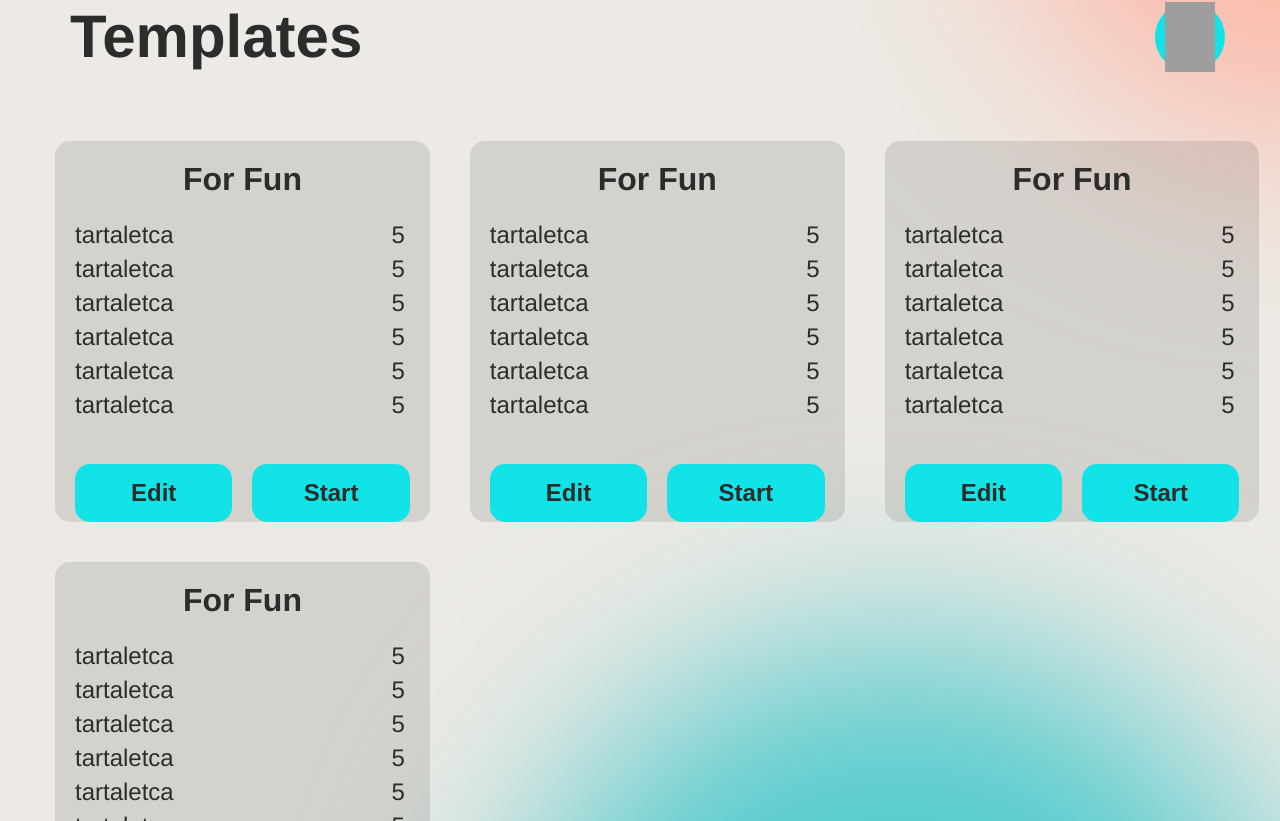
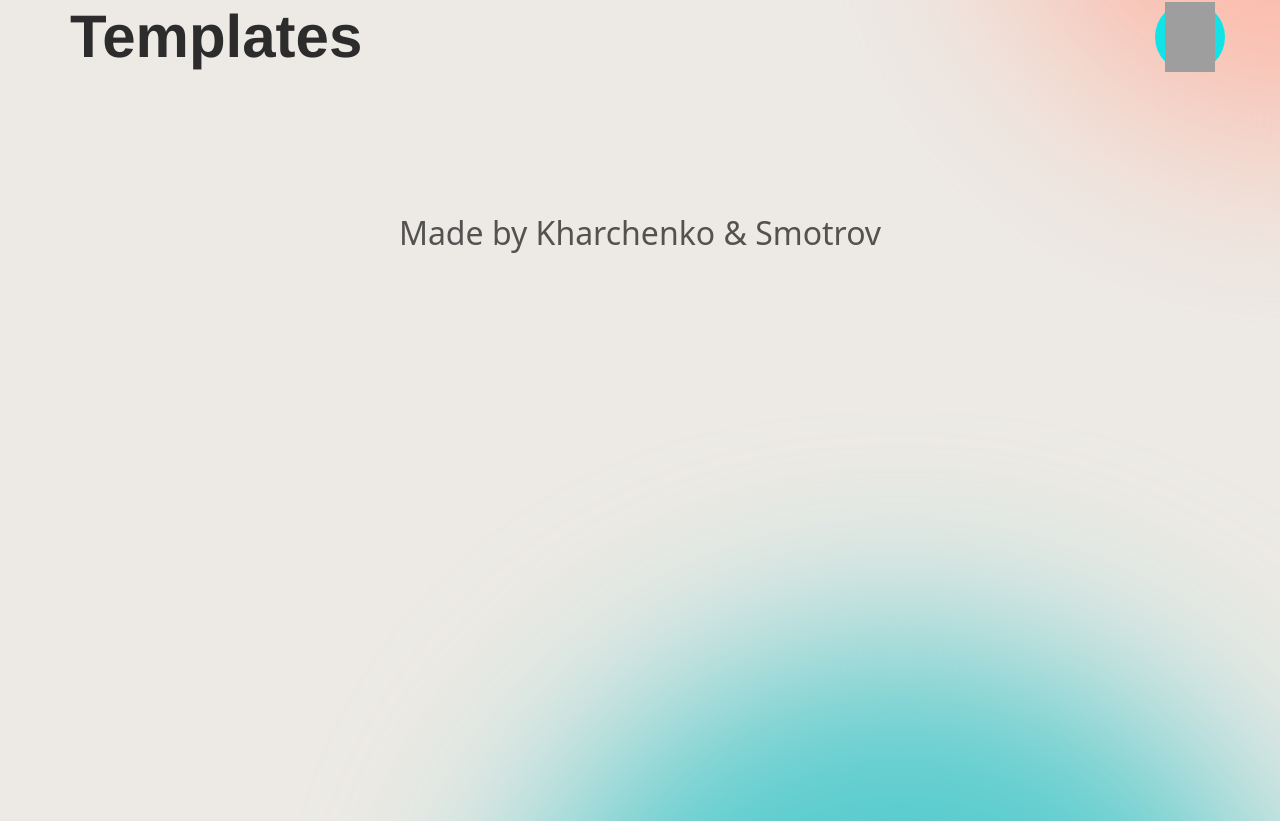
Before and after one commit to smotrov-misha/Tartaletcas, a React (Vite) app in the folder tartaletcas/: page / in a window 1280 px wide. Shown: the part 1039-1860 px from the top of the page. After the commit the page ends 1303 px from the top, so only its background shows below. Built offline with nearby package versions, Linux system fonts and the light colour scheme; grey boxes are pictures that could not be loaded.

Commit message:
I can create new templates now!!!

```diff
--- a/tartaletcas/src/App.jsx
+++ b/tartaletcas/src/App.jsx
@@ -181,6 +181,7 @@ return (
 
 function App() {
 
+
   const [whatPage, setWhatPage] = useState("Menus");
 
   const changePage = (nameOfPage) => {
--- a/tartaletcas/src/Info.css
+++ b/tartaletcas/src/Info.css
@@ -5,7 +5,7 @@
     width: 100%;
     height: 100%;
     pointer-events: all;
-    z-index: 0;
+    z-index: 100;
     /* backdrop-filter: blur(70px); */
     scroll-behavior: auto;
     overflow-y: auto;
@@ -19,12 +19,12 @@
     top: 50%;
     left: 50%;
     width: 60%;
-    margin-top: -100px;
+    margin-top: -300px;
     transform: translateX(-50%);
     padding: 40px 30px;
     overflow: hidden;
     backdrop-filter: blur(80px);
-    z-index: 100;
+    z-index: 150;
 }
 
 .menu-name {
--- a/tartaletcas/src/Templates.css
+++ b/tartaletcas/src/Templates.css
@@ -32,6 +32,7 @@
     aspect-ratio: 1/1;
     background-color: rgba(0, 0, 0, 0.1);
     border-radius: 15px;
+    position: relative;
 }
 
 .templates-grid {
@@ -59,9 +60,9 @@
 
 .template-dishes {
     margin: 0 20px 40px 20px;
-    max-height: 55%;
+    max-height: 60%;
     overflow-y: auto;
-    padding-right: 5px;
+    padding-right: 10px;
 }
 
 .template-button {
@@ -71,12 +72,94 @@
     color: #2c2c2c;
     font-weight: 600;
     font-size: 24px;
-    padding: 15px
+    padding: 15px;
 }
 
 .template-buttons-container {
-    margin: 0 20px;
     display: grid;
     grid-template-columns: 1fr 1fr;
-    gap: 20px;
+    gap: 10px;
+    position: absolute;
+    bottom: 10px;
+    left: 20px;
+    right: 20px;
 }
+
+.container-for-adding-dishes {
+    width: 85%;
+    margin: 0 auto;
+    background-color: rgba(0, 0, 0, 0.05);
+    border-radius: 15px;
+    max-height: 45vh;
+    overflow-y: auto;
+    padding-right: 10px;
+}
+
+.container-new-template {
+    background-color: rgba(0, 0, 0, 0.05);
+    height: 500px;
+}
+
+.new-template-name {
+    display: block;
+    margin: 0 auto;
+    background-color: rgba(0, 0, 0, 0.05);
+    border: none;
+    padding: 10px;
+    border-radius: 15px;
+    font-size: 52px;
+    font-weight: 600;
+    width: 50%;
+    text-align: center;
+    margin-bottom: 30px;
+}
+
+.new-template-name::placeholder {
+    color: #2c2c2c65;
+    text-decoration:underline 3px;
+}
+
+.chosen-dish {
+    background-color: rgba(0, 0, 0, 0.05);
+    border-radius: 15px;
+    display: flex;
+    justify-content: space-between;
+    margin: 3px;
+    align-items: center;
+}
+
+.chosen-dish h3 {
+    margin: 5px 0;
+    margin-left: 10px;
+}
+
+.chosen-dish input {
+    background-color: rgba(0, 0, 0, 0.05);
+    border: none;
+    padding: 10px;
+    border-radius: 15px;
+    text-align: center;
+    width: 80px;
+    font-size: 36px;
+    font-family: system-ui, -apple-system;
+    font-weight: 200;
+}
+
+.chosen-dish input::placeholder {
+    color: #2c2c2c55;
+}
+
+.template-cancel-button {
+    position: absolute;
+    top: 0;
+    left: 0;
+}
+
+.container-new-template .template-button {
+    width: auto;
+    padding: 0 50px;
+    font-size: 29px;
+    position: absolute;
+    bottom: 10px;
+    right: 10px;
+}
--- a/tartaletcas/src/Templates.jsx
+++ b/tartaletcas/src/Templates.jsx
@@ -1,73 +1,114 @@
 import './Templates.css'
 import plus from './assets/plus.svg'
-function Template() {
+import cross_button from './assets/cross_button.png'
+import React,{ useState, useEffect } from 'react'
+
+function NewTemplate(props) {
+    const dishNames = [{id: 1, name: "tartaletcas", amount: 0}, {id: 2, name: "bigass", amount: 0}, {id: 3, name: "ahahah", amount: 0},
+    {id: 4, name: "porn", amount: 0}, {id: 5, name: "kaka", amount: 0}, {id: 6, name: "lala", amount: 0},
+     {id: 7, name: "arrra", amount: 0}, {id: 8, name: "opurn", amount: 0}, {id: 9, name: "lecsus", amount: 0}];
+
+    const [templateName, setTemplateName] = useState('');
+
+    const handleTemplateNameChange = (e) => {
+        setTemplateName(e.target.value);
+    }
+
+    const [dishAmount, setDishAmount] = useState(dishNames);
+
+    const handleDishAmountChange = (e, index) => {
+        const updatedDishAmount = [...dishAmount];
+        updatedDishAmount[index].amount = e.target.value;
+        setDishAmount(updatedDishAmount);
+    }
+
+    const handleSubmit = (e) => {
+        e.preventDefault();
+        const newTemplate = {templateName: templateName, dishes: [...dishAmount]};
+        console.log(newTemplate);
+        props.addTemplate(newTemplate);
+        props.closeNewTemplate();
+    }
     return (
+    <>
+    <div className='overlay'>
+        <div className='container container-new-template'>
+            <button className='cancel-button template-cancel-button' onClick={props.closeNewTemplate}><img src={cross_button}></img></button>
+            <form onSubmit={handleSubmit}>
+            <input type='text' placeholder='Template name' className='new-template-name' onChange={handleTemplateNameChange} value={templateName}></input>
+            <div className='container-for-adding-dishes'>
+               <>
+                {dishNames.map(dish => (<div className='chosen-dish' key={dish.id}>
+                    <h3>{dish.name}</h3>
+                    <input type='text' placeholder='0' onChange={(e) => handleDishAmountChange(e, dish.id - 1)} value = {dishAmount[dish.id - 1].amount || ""}></input>
+                    </div>))}
+                    </>
+            </div>
+            <button class='template-button' type='submit'>Done</button>
+            </form>
+        </div>
+    </div>
+    </>
+    );
+}
+
+function Template(props) {
+    console.log(props.dishes);
+    return (
+        <>
         <div className='container-for-template'>
-                <h2 className='template-name'>For Fun</h2>
+                <h2 className='template-name'>{props.templateName}</h2>
                 <div className='template-dishes'>
-                <div className='template-dish-container'>
-                    <h3>tartaletca</h3>
-                    <h3>5</h3>
-                </div>
-                <div className='template-dish-container'>
-                    <h3>tartaletca</h3>
-                    <h3>5</h3>
-                </div>
-                <div className='template-dish-container'>
-                    <h3>tartaletca</h3>
-                    <h3>5</h3>
-                </div>
-                <div className='template-dish-container'>
-                    <h3>tartaletca</h3>
-                    <h3>5</h3>
-                </div>
-                <div className='template-dish-container'>
-                    <h3>tartaletca</h3>
-                    <h3>5</h3>
-                </div>
-                <div className='template-dish-container'>
-                    <h3>tartaletca</h3>
-                    <h3>5</h3>
-                </div>
-                <div className='template-dish-container'>
-                    <h3>tartaletca</h3>
-                    <h3>5</h3>
-                </div>
-                <div className='template-dish-container'>
-                    <h3>tartaletca</h3>
-                    <h3>5</h3>
-                </div>
-                <div className='template-dish-container'>
-                    <h3>tartaletca</h3>
-                    <h3>5</h3>
-                </div>
-                <div className='template-dish-container'>
-                    <h3>tartaletca</h3>
-                    <h3>5</h3>
-                </div>
+                {props.dishes.map(dish => (
+                    dish.amount !== 0 && (
+                        <div className='template-dish-container' key={dish.id}>
+                            <h3>{dish.name}</h3>
+                            <h3>{dish.amount}</h3>
+                        </div>
+                    )
+                ))}
                 </div>
                 <div className='template-buttons-container'>
                     <button class='template-button'>Edit</button>
                     <button class='template-button'>Start</button>
                 </div>
         </div>
+        </>
     );
 }
 
 
 function Templates(props) {
+
+    const [newTemplateIsOpened, setNewTemplateIsOpened] = useState(false);
+
+     const closeNewTemplate = () => {
+        setNewTemplateIsOpened(false);
+     }
+
+     const openNewTemplate = () => {
+       setNewTemplateIsOpened(true);
+     }
+
+     const [templates, setTemplates] = useState([]);
+
+     const addTemplate = (newTemplate) => {
+        setTemplates([...templates, newTemplate]);
+     }
     return (
         <>
         <div className='above-part-templates'>
         <h1>Templates</h1>
-        <button class='add-button'><img src={plus}></img></button>
+        <button class='add-button' onClick={openNewTemplate}><img src={plus}></img></button>
         </div>
         <div className='templates-grid'>
-            <Template/>
-            <Template/>
-            <Template/>
-            <Template/>
+            {
+                templates.map(template => (<Template templateName = {template.templateName} dishes = {template.dishes}/>))
+            }
         </div>
+        {
+            newTemplateIsOpened && <NewTemplate closeNewTemplate={closeNewTemplate} addTemplate={addTemplate}/>
+        }
         </>
     );
 }
```
